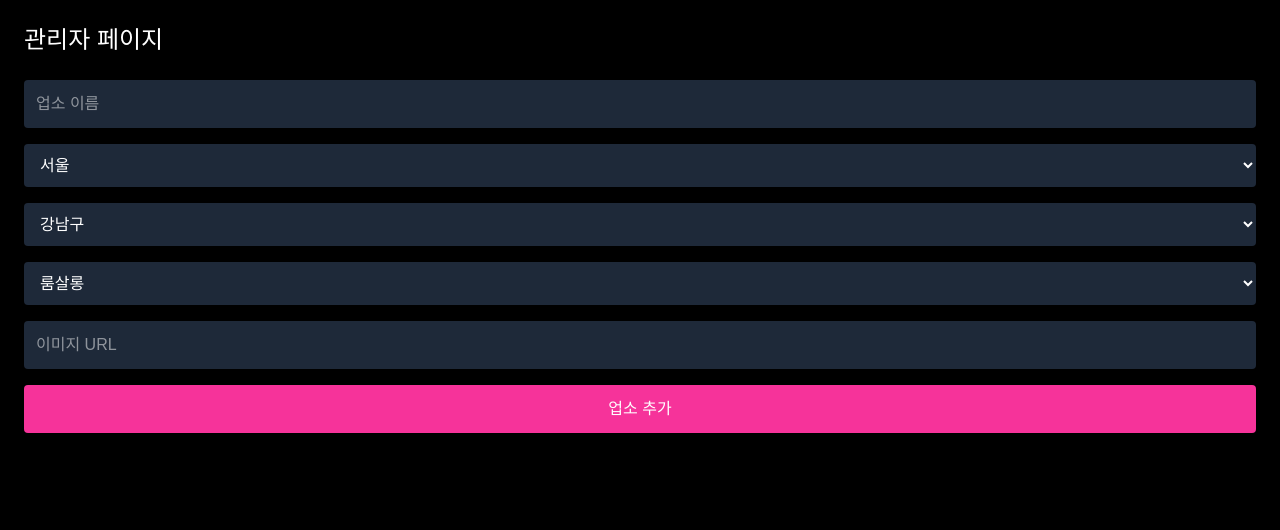
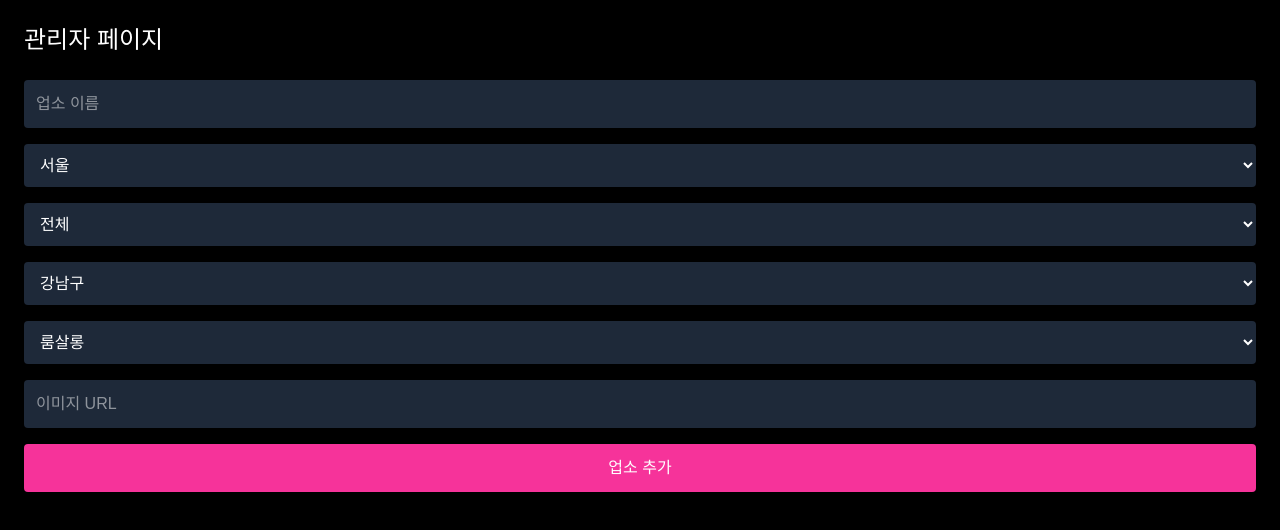
Before and after one commit to myhys1010-lgtm/prettyalba, a Next.js app: page /admin in a window 1280 px wide. Shown: the top 530 px of the page. Built offline with nearby package versions, Linux system fonts and the light colour scheme.

Commit message:
전체 지역 구조 추가

```diff
--- a/app/admin/page.tsx
+++ b/app/admin/page.tsx
@@ -4,28 +4,50 @@ import { useState } from "react";
 import { supabase } from "@/lib/supabase";
 
 const regions: any = {
-  서울: [
-    "강남구","서초구","송파구","강동구",
-    "마포구","용산구","중구","종로구"
-  ],
-  부산: [
-    "해운대구","수영구","부산진구","동래구"
-  ]
+  서울: {
+    전체: [
+      "종로구","중구","용산구","성동구","광진구","동대문구","중랑구",
+      "성북구","강북구","도봉구","노원구","은평구","서대문구","마포구",
+      "양천구","강서구","구로구","금천구","영등포구","동작구","관악구",
+      "서초구","강남구","송파구","강동구"
+    ]
+  },
+  부산: {
+    전체: [
+      "중구","서구","동구","영도구","부산진구","동래구","남구",
+      "북구","해운대구","사하구","금정구","강서구","연제구",
+      "수영구","사상구"
+    ]
+  },
+  대구: {
+    전체: [
+      "중구","동구","서구","남구","북구","수성구","달서구"
+    ]
+  },
+  경기: {
+    수원시: ["장안구","권선구","팔달구","영통구"],
+    성남시: ["수정구","중원구","분당구"],
+    안양시: ["만안구","동안구"],
+    안산시: ["상록구","단원구"],
+    고양시: ["덕양구","일산동구","일산서구"],
+    용인시: ["처인구","기흥구","수지구"]
+  }
 };
 
 export default function AdminPage() {
   const [name, setName] = useState("");
   const [city, setCity] = useState("서울");
+  const [subCity, setSubCity] = useState("전체");
   const [district, setDistrict] = useState("강남구");
   const [category, setCategory] = useState("room");
   const [imageUrl, setImageUrl] = useState("");
 
+  const getDistricts = () => {
+    if (regions[city][subCity]) return regions[city][subCity];
+    return regions[city]["전체"];
+  };
+
   const handleAdd = async () => {
-    if (!name) {
-      alert("업소 이름 입력");
-      return;
-    }
-
     const { error } = await supabase.from("shops").insert([
       {
         name,
@@ -36,14 +58,8 @@ export default function AdminPage() {
       },
     ]);
 
-    if (error) {
-      alert(error.message);
-    } else {
-      alert("등록 완료");
-    }
-
-    setName("");
-    setImageUrl("");
+    if (error) alert(error.message);
+    else alert("등록 완료");
   };
 
   return (
@@ -53,18 +69,18 @@ export default function AdminPage() {
       <div className="space-y-4">
 
         <input
+          placeholder="업소 이름"
           value={name}
           onChange={(e) => setName(e.target.value)}
-          placeholder="업소 이름"
           className="w-full p-3 bg-gray-800 rounded"
         />
 
-        {/* 🔥 city 선택 */}
+        {/* city */}
         <select
           value={city}
           onChange={(e) => {
             setCity(e.target.value);
-            setDistrict(regions[e.target.value][0]);
+            setSubCity("전체");
           }}
           className="w-full p-3 bg-gray-800 rounded"
         >
@@ -73,17 +89,29 @@ export default function AdminPage() {
           ))}
         </select>
 
-        {/* 🔥 district 선택 */}
+        {/* subCity */}
+        <select
+          value={subCity}
+          onChange={(e) => setSubCity(e.target.value)}
+          className="w-full p-3 bg-gray-800 rounded"
+        >
+          {Object.keys(regions[city]).map((s) => (
+            <option key={s}>{s}</option>
+          ))}
+        </select>
+
+        {/* district */}
         <select
           value={district}
           onChange={(e) => setDistrict(e.target.value)}
           className="w-full p-3 bg-gray-800 rounded"
         >
-          {regions[city].map((d: string) => (
+          {getDistricts().map((d: string) => (
             <option key={d}>{d}</option>
           ))}
         </select>
 
+        {/* 카테고리 */}
         <select
           value={category}
           onChange={(e) => setCategory(e.target.value)}
@@ -97,15 +125,15 @@ export default function AdminPage() {
         </select>
 
         <input
+          placeholder="이미지 URL"
           value={imageUrl}
           onChange={(e) => setImageUrl(e.target.value)}
-          placeholder="이미지 URL"
           className="w-full p-3 bg-gray-800 rounded"
         />
 
         <button
           onClick={handleAdd}
-          className="bg-pink-500 p-3 w-full rounded"
+          className="bg-pink-500 w-full p-3 rounded"
         >
           업소 추가
         </button>
```
